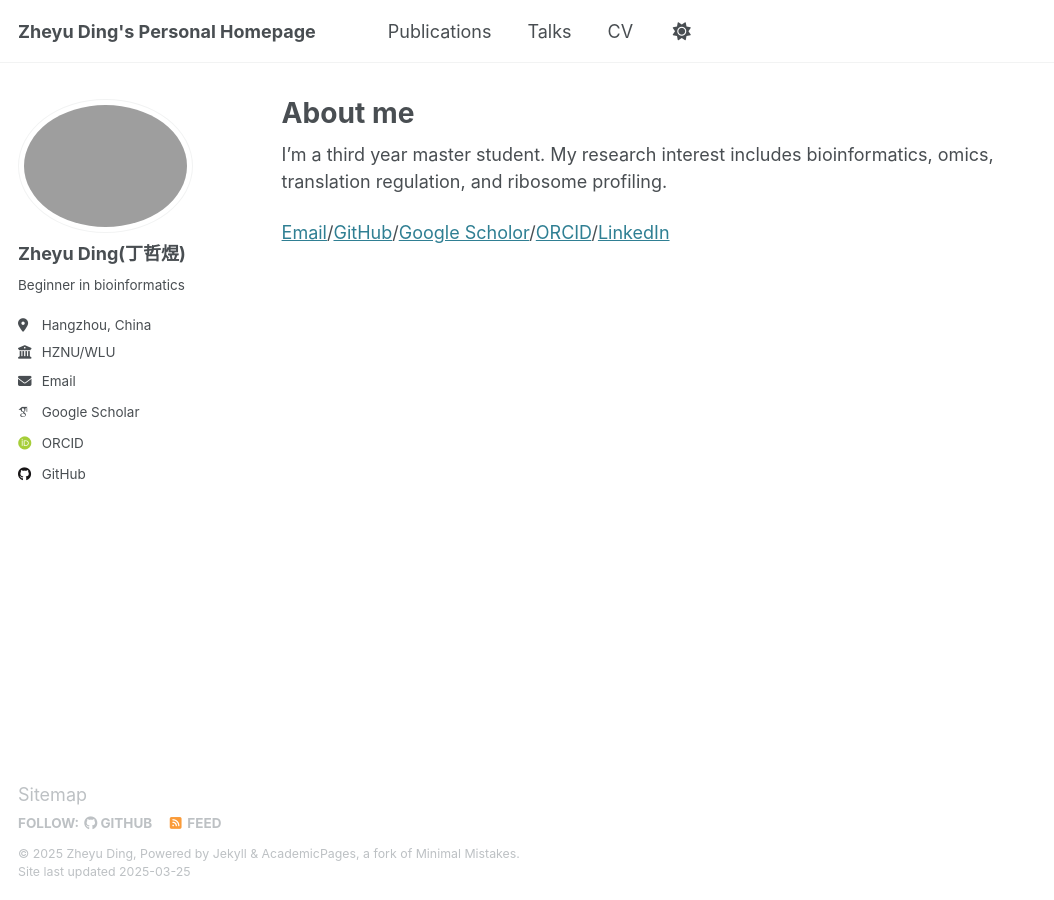
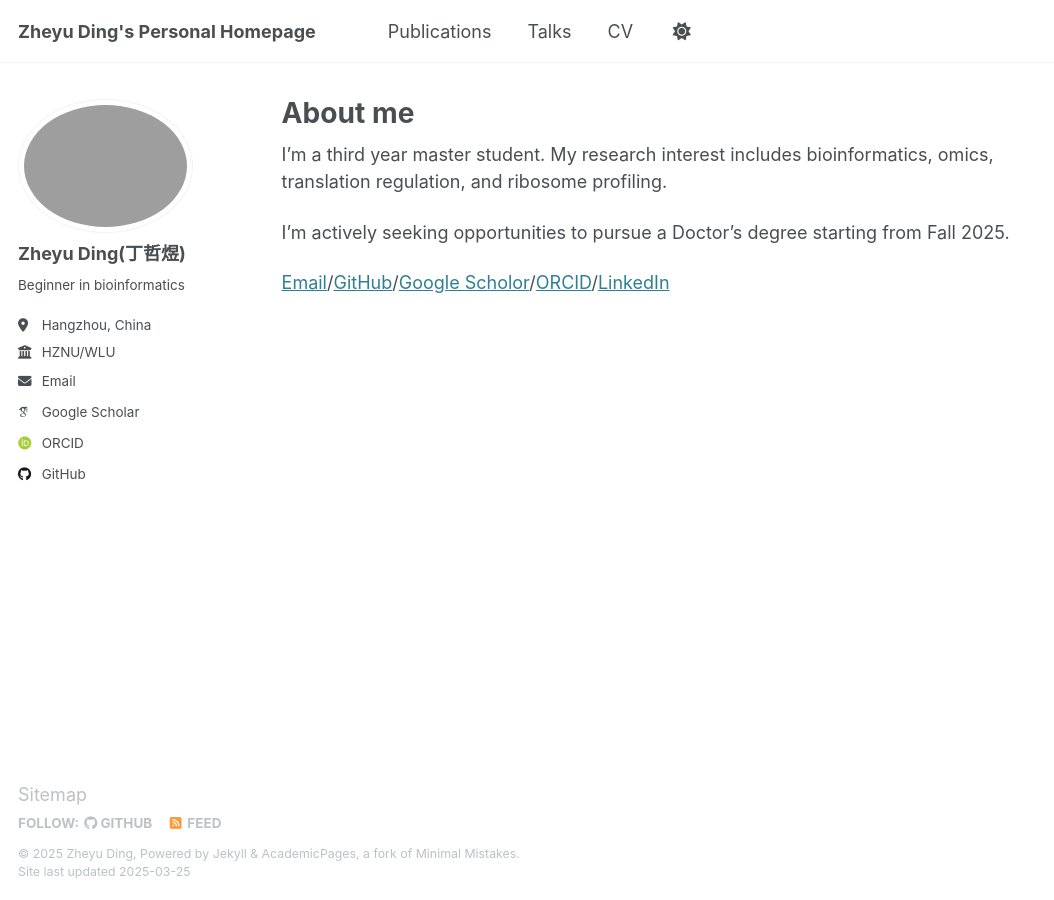
Before and after one commit to Zheyu-Ding/Zheyu-Ding.github.io, a Jekyll site: the page built from _pages/about.md, in a window 1280 px wide. Shown: the whole page, without its empty margins (0-1054 px from the left). Built offline with Jekyll 4.4.1, drawn with Linux system fonts in a browser that asks for light colours; some web fonts are replaced.

Commit message:
Update about.md

```diff
--- a/_pages/about.md
+++ b/_pages/about.md
@@ -10,4 +10,7 @@ redirect_from:
 
 I'm a third year master student. My research interest includes bioinformatics, omics, translation regulation, and ribosome profiling.
 
+I’m actively seeking opportunities to pursue a Doctor’s degree starting from Fall 2025.
+
+
 [Email](mailto:Zheyu-Ding@outlook.com)/[GitHub](https://github.com/Zheyu-Ding/)/[Google Scholor](https://scholar.google.com/citations?user=-qHpbDIAAAAJ&hl=en)/[ORCID](https://orcid.org/0009-0002-9560-0369)/[LinkedIn](http://www.linkedin.com/in/zheyuding)
```
